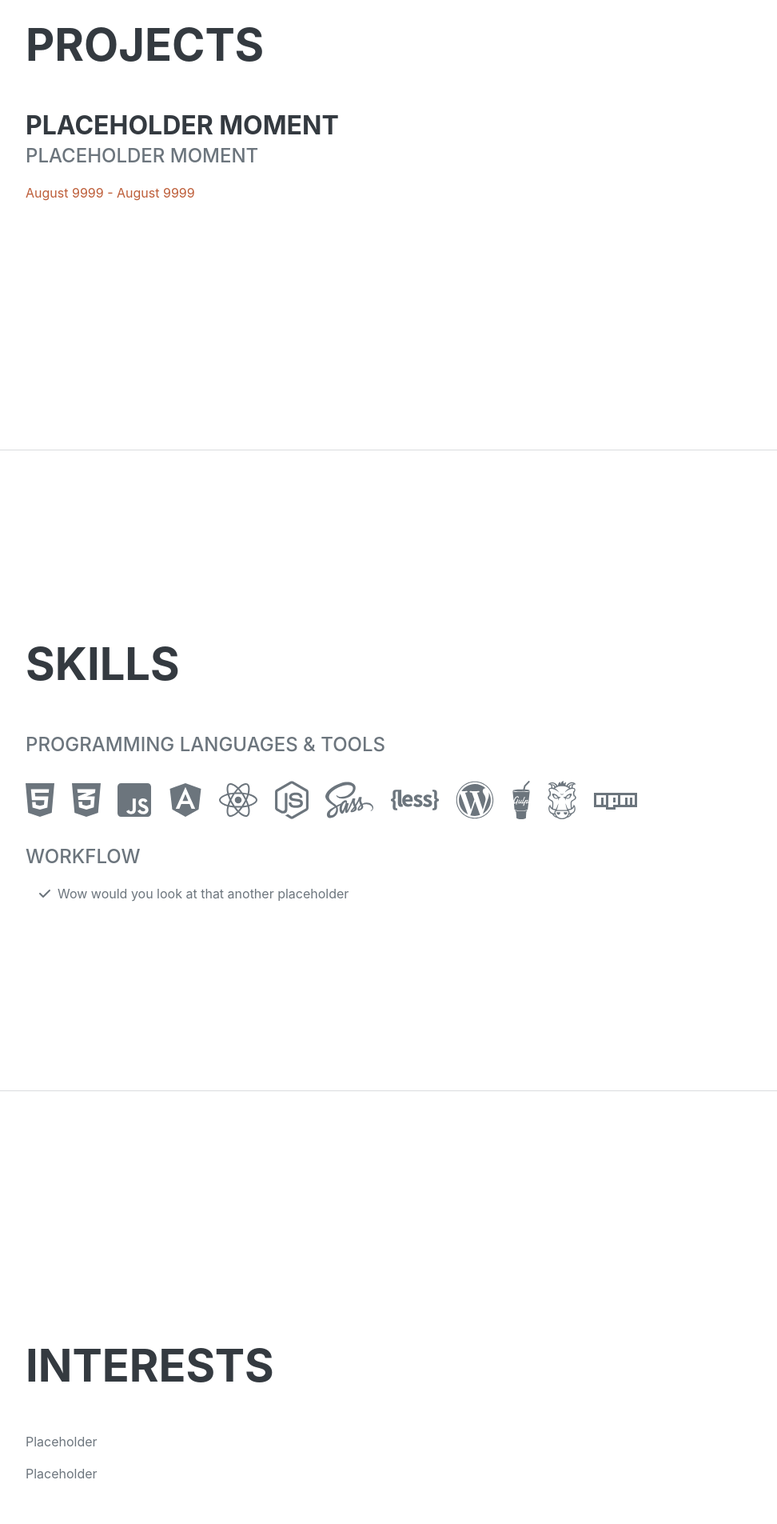
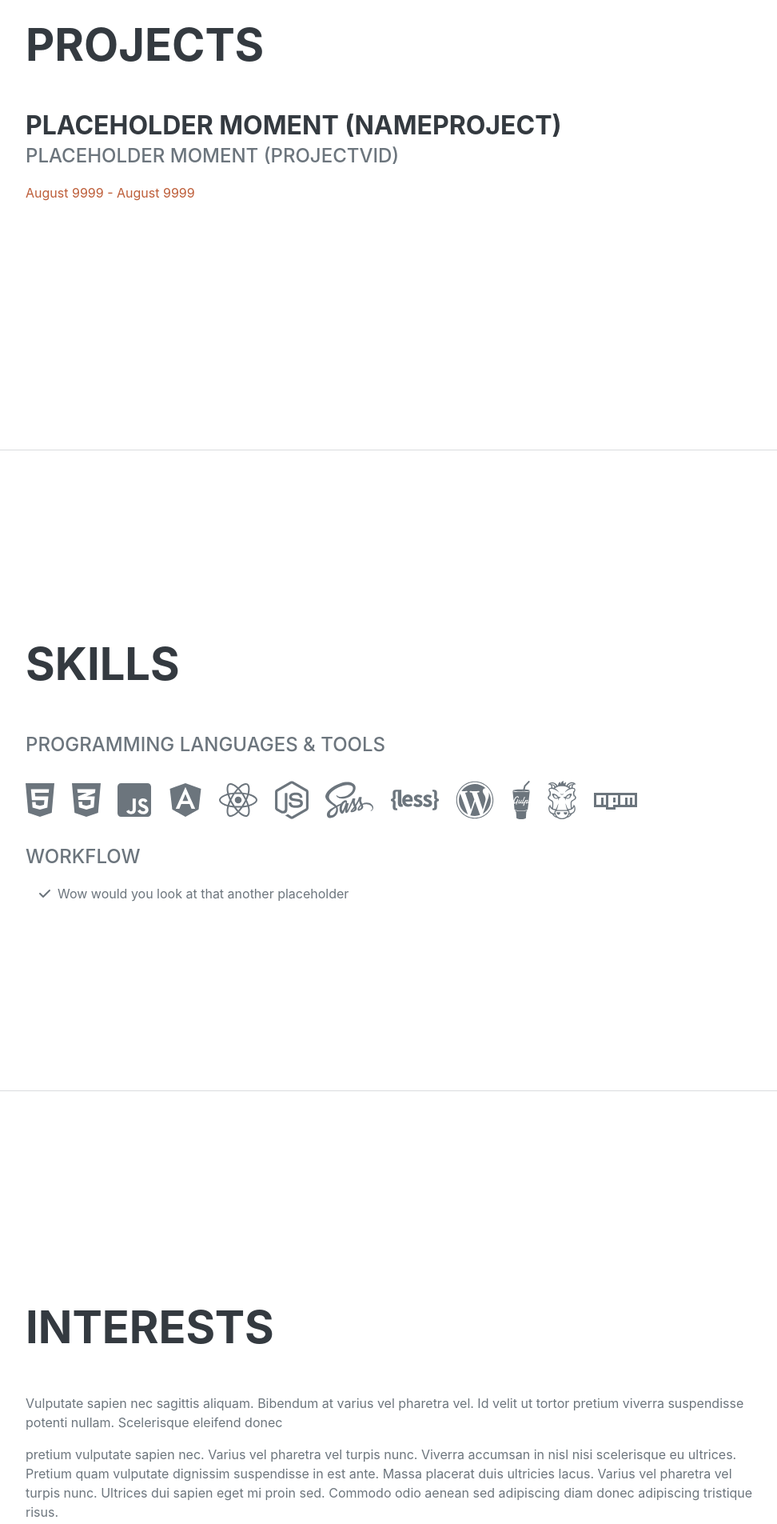
Before and after one commit to AbyssoCoder/SidneyPortofolio, a plain HTML site: page index.html in a window 1280 px wide. Shown: the part 1840-3745 px from the top of the page at 80% size, without its empty margins (288-1260 px from the left). Drawn offline with nearby package versions, Linux system fonts and the light colour scheme; a web font is replaced by a local one.

Commit message:
placeholder text

```diff
--- a/index.html
+++ b/index.html
@@ -7,16 +7,16 @@
         <meta name="author" content="" />
         <title>Resume - Start Bootstrap Theme</title>
         <link rel="icon" type="image/x-icon" href="assets/img/favicon.ico" />
-        <!-- Font Awesome icons (free version)-->
+        <!--Font Awesome icons (free version)-->
         <script src="https://use.fontawesome.com/releases/v6.3.0/js/all.js" crossorigin="anonymous"></script>
-        <!-- Google fonts-->
+        <!--Google fonts-->
         <link href="https://fonts.googleapis.com/css?family=Saira+Extra+Condensed:500,700" rel="stylesheet" type="text/css" />
         <link href="https://fonts.googleapis.com/css?family=Muli:400,400i,800,800i" rel="stylesheet" type="text/css" />
-        <!-- Core theme CSS (includes Bootstrap)-->
+        <!--Core theme CSS (includes Bootstrap)-->
         <link href="css/styles.css" rel="stylesheet" />
     </head>
     <body id="page-top">
-        <!-- Navigation-->
+        <!--Navigation-->
         <nav class="navbar navbar-expand-lg navbar-dark bg-primary fixed-top" id="sideNav">
             <a class="navbar-brand js-scroll-trigger" href="#page-top">
                 <span class="d-block d-lg-none">Sidney Smaak</span>
@@ -33,9 +33,9 @@
                 </ul>
             </div>
         </nav>
-        <!-- Page Content-->
+        <!--Page Content-->
         <div class="container-fluid p-0">
-            <!-- About-->
+            <!--About-->
             <section class="resume-section" id="about">
                 <div class="resume-section-content">
                     <h1 class="mb-0">
@@ -56,7 +56,7 @@
                 </div>
             </section>
             <hr class="m-0" />
-            <!-- Experience-->
+            <!--Experience-->
             <section class="resume-section" id="experience">
                 <div class="resume-section-content">
                     <h2 class="mb-5">Experience</h2>
@@ -71,21 +71,21 @@
                 </div>
             </section>
             <hr class="m-0" />
-            <!-- Education-->
+            <!--Projects-->
             <section class="resume-section" id="Projects">
                 <div class="resume-section-content">
                     <h2 class="mb-5">Projects</h2>
                     <div class="d-flex flex-column flex-md-row justify-content-between mb-5">
                         <div class="flex-grow-1">
-                            <h3 class="mb-0">placeholder moment</h3>
-                            <div class="subheading mb-3">placeholder moment</div>
+                            <h3 class="mb-0">placeholder moment (nameproject)</h3>
+                            <div class="subheading mb-3">placeholder moment (ProjectVid)</div>
                         <div class="flex-shrink-0"><span class="text-primary">August 9999 - August 9999</span></div>
                     </div>
                 </div>
               </div>
             </section>
             <hr class="m-0" />
-            <!-- Skills-->
+            <!--Skills-->
             <section class="resume-section" id="skills">
                 <div class="resume-section-content">
                     <h2 class="mb-5">Skills</h2>
@@ -114,19 +114,19 @@
                 </div>
             </section>
             <hr class="m-0" />
-            <!-- Interests-->
+            <!--Interests-->
             <section class="resume-section" id="interests">
                 <div class="resume-section-content">
                     <h2 class="mb-5">Interests</h2>
-                    <p>Placeholder</p>
-                    <p class="mb-0">Placeholder</p>
+                    <p>Vulputate sapien nec sagittis aliquam. Bibendum at varius vel pharetra vel. Id velit ut tortor pretium viverra suspendisse potenti nullam. Scelerisque eleifend donec</p>
+                    <p class="mb-0">pretium vulputate sapien nec. Varius vel pharetra vel turpis nunc. Viverra accumsan in nisl nisi scelerisque eu ultrices. Pretium quam vulputate dignissim suspendisse in est ante. Massa placerat duis ultricies lacus. Varius vel pharetra vel turpis nunc. Ultrices dui sapien eget mi proin sed. Commodo odio aenean sed adipiscing diam donec adipiscing tristique risus.</p>
                 </div>
             </section>
             <hr class="m-0" />
         </div>
-        <!-- Bootstrap core JS-->
+        <!--Bootstrap core JS-->
         <script src="https://cdn.jsdelivr.net/npm/bootstrap@5.2.3/dist/js/bootstrap.bundle.min.js"></script>
-        <!-- Core theme JS-->
+        <!--theme JS-->
         <script src="js/scripts.js"></script>
     </body>
 </html>
```
